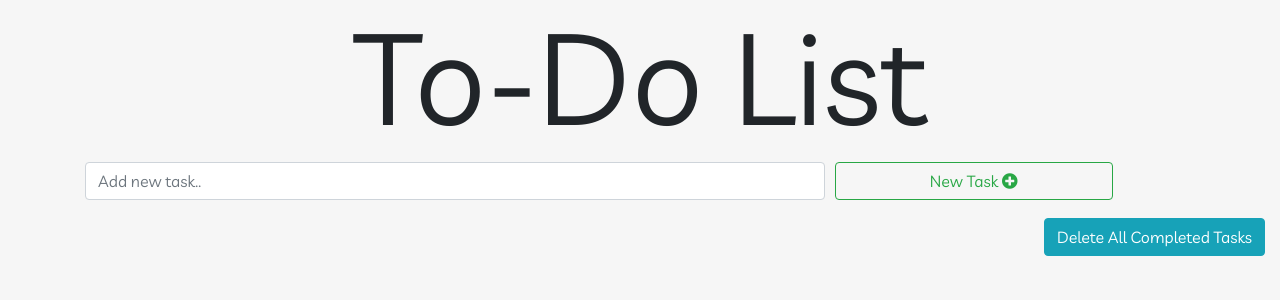
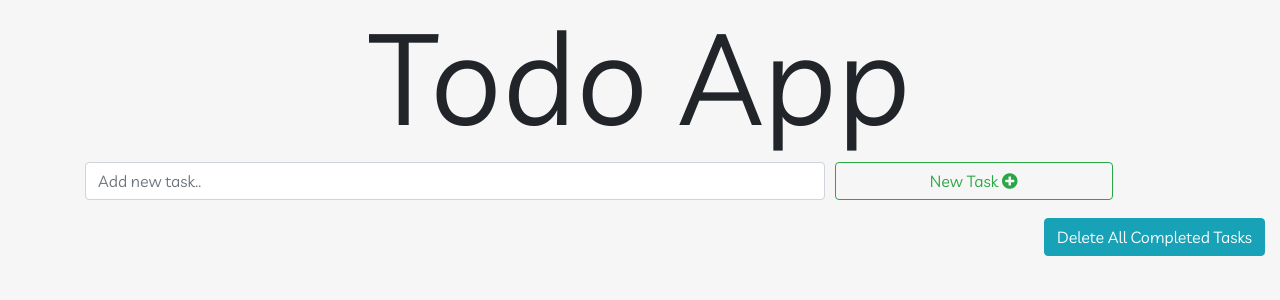
Before and after one commit to talitastravassos/todo-list-app, a React (Create React App) app: page / in a window 1280 px wide. Shown: the top 300 px of the page. Built offline with nearby package versions, Linux system fonts and the light colour scheme; no server answers.

Commit message:
added favicon and change title

```diff
--- a/public/index.html
+++ b/public/index.html
@@ -11,7 +11,7 @@
     />
     <link rel="apple-touch-icon" href="logo192.png" />
     <link rel="manifest" href="%PUBLIC_URL%/manifest.json" />
-    <title>To-Do App</title>
+    <title>Todo App</title>
   </head>
   <body>
     <noscript>You need to enable JavaScript to run this app.</noscript>
--- a/src/components/Header/Header.js
+++ b/src/components/Header/Header.js
@@ -4,7 +4,7 @@ import style from "./header.module.css";
 const Header = () => {
     return (
         <div className={style.header}>
-            <h1>To-Do List</h1>
+            <h1>Todo App</h1>
         </div>
     )
 }
```
Also changed, not shown: 2 other files (tests, documents, lock files or other folders).
